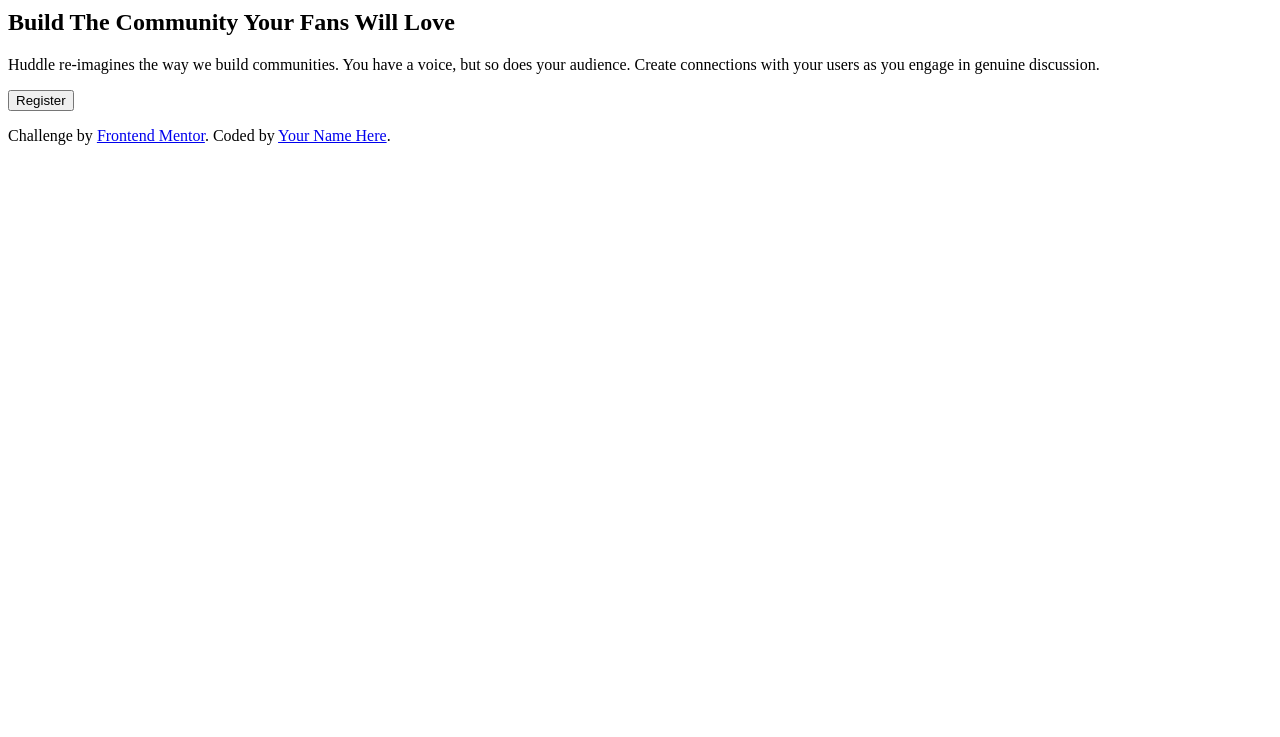
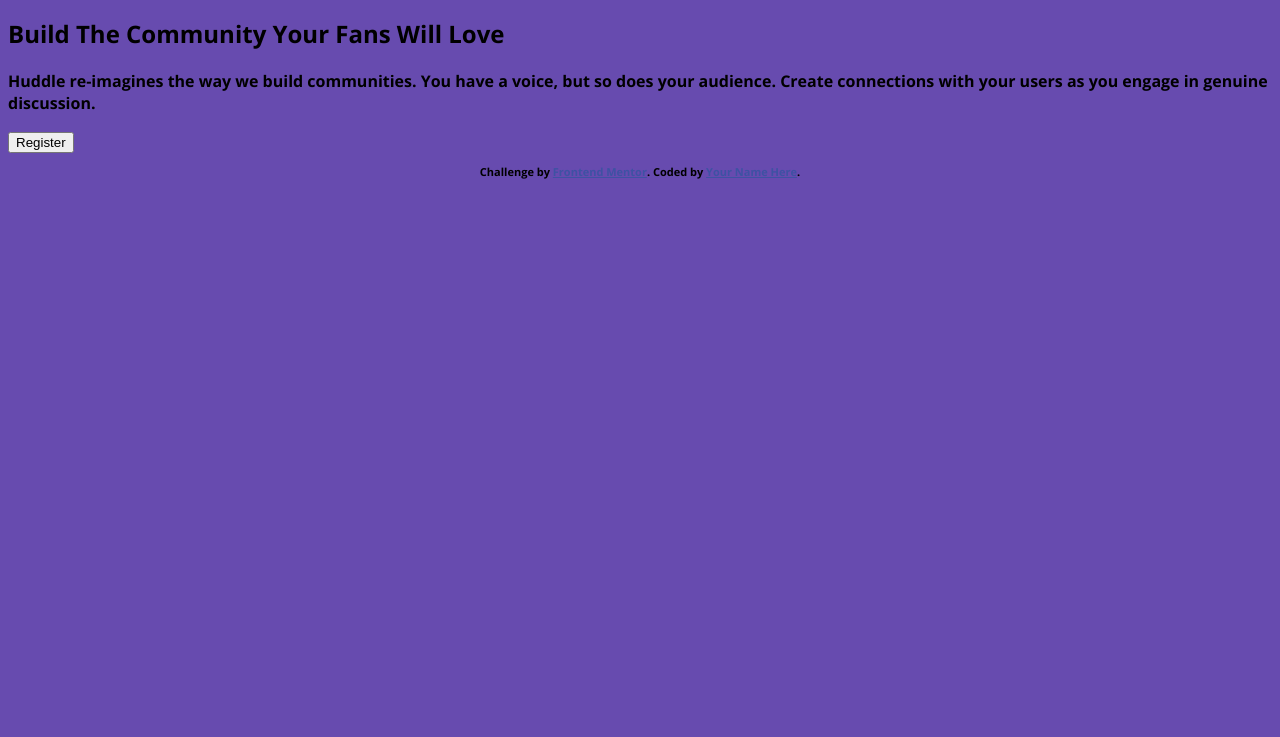
Before and after one commit to pfmack/huddle-landing-page, a plain HTML site: page index.html in a window 1280 px wide. Shown: the part 79-816 px from the top of the page. Drawn offline with nearby package versions, Linux system fonts and the light colour scheme.

Commit message:
css updates

```diff
--- a/css/styles.css
+++ b/css/styles.css
@@ -1,4 +1,17 @@
+/***** Global Styles *****/
 
+html {
+	font-size: 16px;
+	height: 100%;
+}
+
+
+body {
+    background-color: rgb(103, 75, 175);
+    font-family: 'Open Sans', sans-serif;
+	font-size: 1em;
+	height: 100%;
+}
 
 
 .attribution {
--- a/index.html
+++ b/index.html
@@ -9,7 +9,10 @@
   <title>Frontend Mentor | Huddle landing page with single introductory section</title>
 
   <!-- Custom Style Sheet-->
-  <link rel="stylesheet" type="stylesheet" href="css/styles.css">
+  <link rel="stylesheet"  href="/css/styles.css">
+
+  <!--Google Font-->
+  <link href="https://fonts.googleapis.com/css2?family=Open+Sans:ital,wght@0,700;1,400&display=swap" rel="stylesheet">
 
   <!-- Font Awesome CDN-->
   <script src="https://kit.fontawesome.com/d539ccff49.js" crossorigin="anonymous"></script>
```
